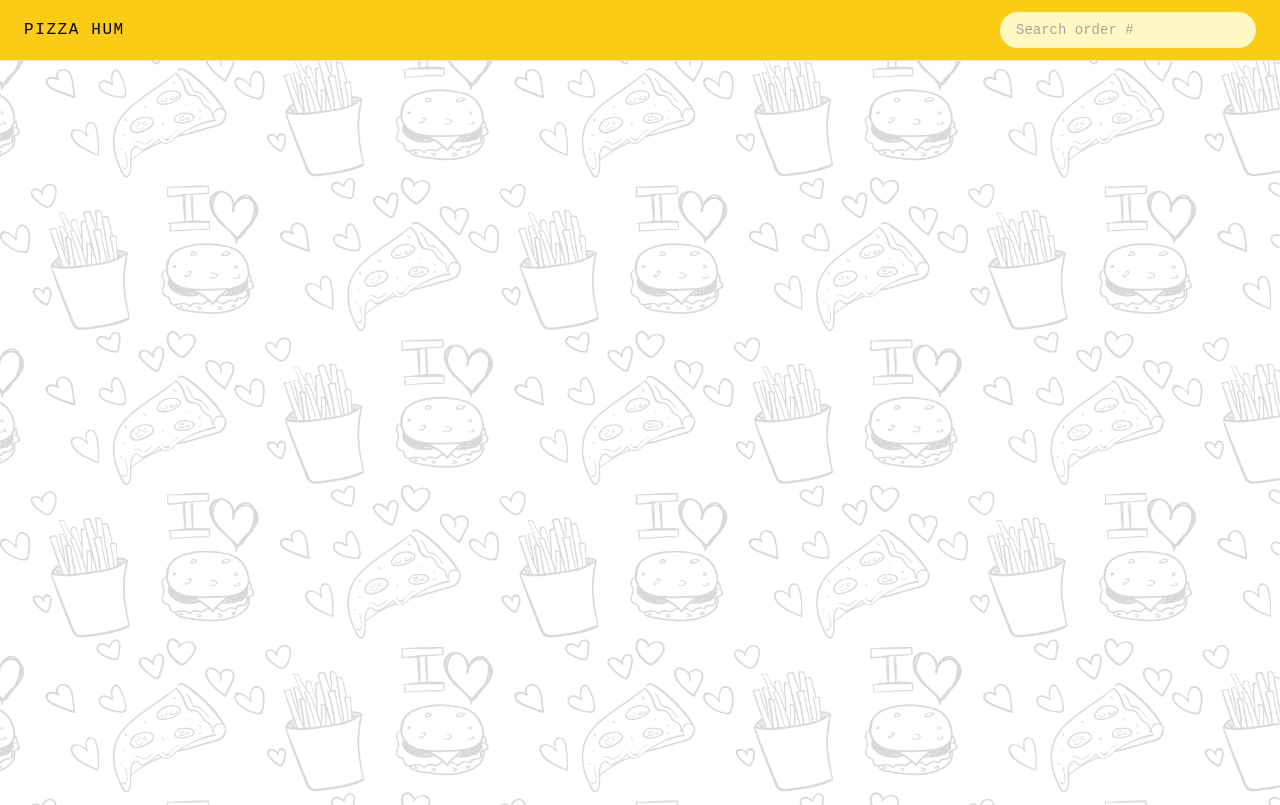
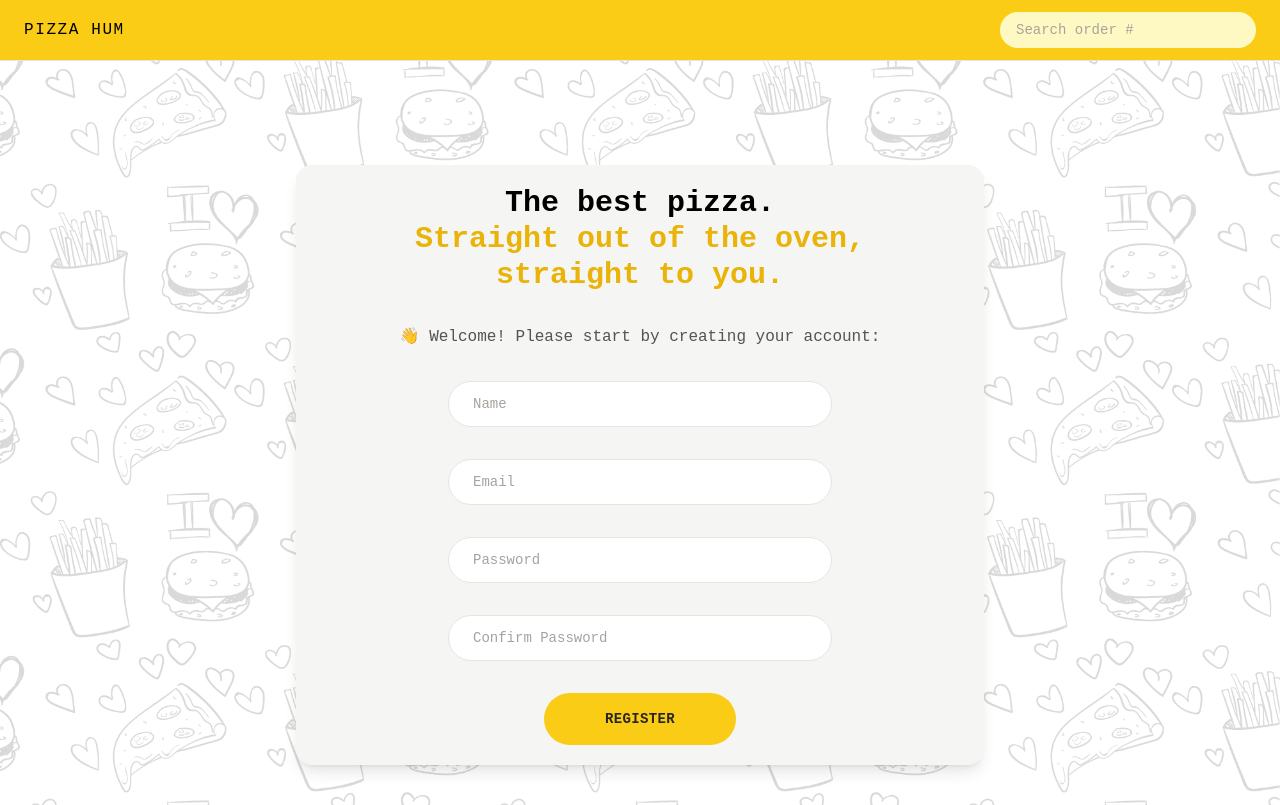
Before and after one commit to prakhar-8999/pizza-hum-project, a Nuxt app: page /register in a window 1280 px wide. Before the commit this address had no page. Built offline with nearby package versions, Linux system fonts and the light colour scheme.

Commit message:
feat: added login and register page

```diff
--- a/nuxt.config.ts
+++ b/nuxt.config.ts
@@ -5,7 +5,7 @@ export default defineNuxtConfig({
   typescript: {
     typeCheck: true,
   },
-  modules: ["@nuxtjs/tailwindcss", "@vite-pwa/nuxt"],
+  modules: ["@nuxtjs/tailwindcss", "@vite-pwa/nuxt", "@vueuse/motion/nuxt"],
   tailwindcss: {
     config: {
       content: [
--- a/pages/index.vue
+++ b/pages/index.vue
@@ -1,5 +1,15 @@
 <template>
   <div
+    v-motion="{
+      initial: {
+        y: 100,
+        opacity: 0,
+      },
+      enter: {
+        y: 0,
+        opacity: 1,
+      },
+    }"
     class="my-10 rounded-2xl bg-stone-100 px-10 py-5 text-center shadow-lg sm:my-16"
   >
     <h1 class="mb-8 text-xl font-semibold md:text-3xl">
@@ -17,20 +27,26 @@
       <input
         type="text"
         placeholder="Your full name"
-        class="mt-8 rounded-full border border-stone-200 px-4 py-2 text-sm transition-all duration-300 placeholder:text-stone-400 focus:outline-none focus:ring focus:ring-yellow-400 md:px-6 md:py-3 mb-8 w-96"
+        class="sm:w-96 w-full mt-8 rounded-full border border-stone-200 px-4 py-2 text-sm transition-all duration-300 placeholder:text-stone-400 focus:outline-none focus:ring focus:ring-yellow-400 md:px-6 md:py-3 mb-8"
       />
       <div class="flex justify-center">
-        <div class="w-96 flex gap-x-10">
-          <Button
-            type="primary"
-            class="w-48 inline-block text-sm rounded-full bg-yellow-400 font-semibold uppercase tracking-wide text-stone-800 transition-colors duration-300 hover:bg-yellow-300 focus:bg-yellow-300 focus:outline-none focus:ring focus:ring-yellow-300 focus:ring-offset-2 disabled:cursor-not-allowed px-4 py-3 md:px-6 md:py-4"
-            >Login</Button
-          >
-          <Button
-            type="primary"
-            class="w-48 inline-block text-sm rounded-full bg-yellow-400 font-semibold uppercase tracking-wide text-stone-800 transition-colors duration-300 hover:bg-yellow-300 focus:bg-yellow-300 focus:outline-none focus:ring focus:ring-yellow-300 focus:ring-offset-2 disabled:cursor-not-allowed px-4 py-3 md:px-6 md:py-4"
-            >Register</Button
-          >
+        <div class="sm:w-96 w-full flex gap-x-6 justify-between">
+          <NuxtLink to="/login">
+            <button
+              type="button"
+              class="sm:w-40 inline-block text-sm rounded-full bg-yellow-400 font-semibold uppercase tracking-wide text-stone-800 transition-colors duration-300 hover:bg-yellow-300 focus:bg-yellow-300 focus:outline-none focus:ring focus:ring-yellow-300 focus:ring-offset-2 disabled:cursor-not-allowed px-4 py-3 md:px-6 md:py-4"
+            >
+              Login
+            </button>
+          </NuxtLink>
+          <NuxtLink to="/register">
+            <button
+              type="button"
+              class="sm:w-40 inline-block text-sm rounded-full bg-yellow-400 font-semibold uppercase tracking-wide text-stone-800 transition-colors duration-300 hover:bg-yellow-300 focus:bg-yellow-300 focus:outline-none focus:ring focus:ring-yellow-300 focus:ring-offset-2 disabled:cursor-not-allowed px-4 py-3 md:px-6 md:py-4"
+            >
+              Register
+            </button>
+          </NuxtLink>
         </div>
       </div>
     </form>
--- /dev/null
+++ b/pages/login.vue
@@ -0,0 +1,47 @@
+<template>
+  <div
+    v-motion="{
+      initial: {
+        marginRight: 200,
+        opacity: 0.5,
+      },
+      enter: {
+        marginRight: 0,
+        opacity: 1,
+      },
+    }"
+    class="my-10 rounded-2xl bg-stone-100 px-10 py-5 text-center shadow-lg sm:my-16"
+  >
+    <h1 class="mb-8 text-xl font-semibold md:text-3xl">
+      The best pizza.
+      <br />
+      <span class="text-yellow-500">
+        Straight out of the oven, straight to you.
+      </span>
+    </h1>
+    <form>
+      <p class="mb-4 text-sm text-stone-600 md:text-base">
+        👋 Welcome! Please start by log in into your account:
+      </p>
+
+      <input
+        type="email"
+        placeholder="Email"
+        class="mt-8 rounded-full border border-stone-200 px-4 py-2 text-sm transition-all duration-300 placeholder:text-stone-400 focus:outline-none focus:ring focus:ring-yellow-400 md:px-6 md:py-3 mb-8 w-96"
+      />
+      <input
+        type="text"
+        placeholder="Password"
+        class="rounded-full border border-stone-200 px-4 py-2 text-sm transition-all duration-300 placeholder:text-stone-400 focus:outline-none focus:ring focus:ring-yellow-400 md:px-6 md:py-3 mb-8 w-96"
+      />
+      <div class="flex justify-center">
+        <button
+          type="button"
+          class="w-48 inline-block text-sm rounded-full bg-yellow-400 font-semibold uppercase tracking-wide text-stone-800 transition-colors duration-300 hover:bg-yellow-300 focus:bg-yellow-300 focus:outline-none focus:ring focus:ring-yellow-300 focus:ring-offset-2 disabled:cursor-not-allowed px-4 py-3 md:px-6 md:py-4"
+        >
+          Login
+        </button>
+      </div>
+    </form>
+  </div>
+</template>
--- /dev/null
+++ b/pages/register.vue
@@ -0,0 +1,57 @@
+<template>
+  <div
+    v-motion="{
+      initial: {
+        marginLeft: 200,
+        opacity: 0.5,
+      },
+      enter: {
+        marginLeft: 0,
+        opacity: 1,
+      },
+    }"
+    class="my-10 rounded-2xl bg-stone-100 px-10 py-5 text-center shadow-lg sm:my-16"
+  >
+    <h1 class="mb-8 text-xl font-semibold md:text-3xl">
+      The best pizza.
+      <br />
+      <span class="text-yellow-500">
+        Straight out of the oven, straight to you.
+      </span>
+    </h1>
+    <form>
+      <p class="mb-8 text-sm text-stone-600 md:text-base">
+        👋 Welcome! Please start by creating your account:
+      </p>
+
+      <input
+        type="text"
+        placeholder="Name"
+        class="rounded-full border border-stone-200 px-4 py-2 text-sm transition-all duration-300 placeholder:text-stone-400 focus:outline-none focus:ring focus:ring-yellow-400 md:px-6 md:py-3 mb-8 w-96"
+      />
+      <input
+        type="email"
+        placeholder="Email"
+        class="rounded-full border border-stone-200 px-4 py-2 text-sm transition-all duration-300 placeholder:text-stone-400 focus:outline-none focus:ring focus:ring-yellow-400 md:px-6 md:py-3 mb-8 w-96"
+      />
+      <input
+        type="password"
+        placeholder="Password"
+        class="rounded-full border border-stone-200 px-4 py-2 text-sm transition-all duration-300 placeholder:text-stone-400 focus:outline-none focus:ring focus:ring-yellow-400 md:px-6 md:py-3 mb-8 w-96"
+      />
+      <input
+        type="password"
+        placeholder="Confirm Password"
+        class="rounded-full border border-stone-200 px-4 py-2 text-sm transition-all duration-300 placeholder:text-stone-400 focus:outline-none focus:ring focus:ring-yellow-400 md:px-6 md:py-3 mb-8 w-96"
+      />
+      <div class="flex justify-center">
+        <button
+          type="button"
+          class="w-48 inline-block text-sm rounded-full bg-yellow-400 font-semibold uppercase tracking-wide text-stone-800 transition-colors duration-300 hover:bg-yellow-300 focus:bg-yellow-300 focus:outline-none focus:ring focus:ring-yellow-300 focus:ring-offset-2 disabled:cursor-not-allowed px-4 py-3 md:px-6 md:py-4"
+        >
+          Register
+        </button>
+      </div>
+    </form>
+  </div>
+</template>
```
